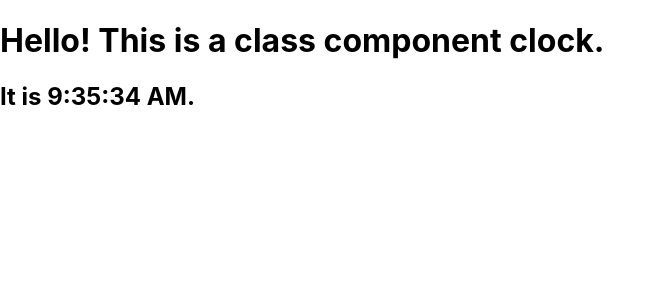
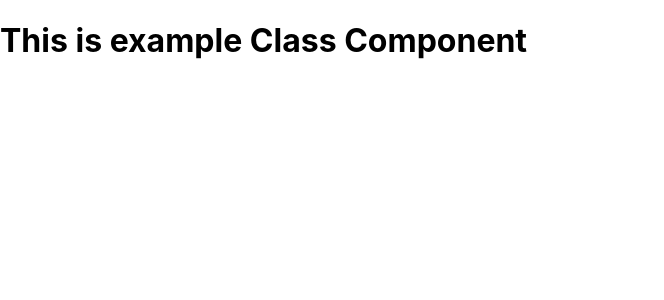
Before and after one commit to bdviett/reactJS, a React (Create React App) app: page / in a window 1280 px wide. Shown: the top 300 px of the page, without its empty margins (0-664 px from the left). Built offline with nearby package versions, Linux system fonts and the light colour scheme.

Commit message:
class Component

```diff
--- a/src/App.js
+++ b/src/App.js
@@ -1,34 +1,11 @@
 import React, {Component} from 'react';
 import logo from './logo.svg';
 import './App.css';
-import StudentName from "./components/Student/StudentName";
-import List from "./components/Student/List";
+import ClassComponent from "./components/ClassComponent";
 class App extends Component{
-    constructor(props) {
-        super(props)
-        this.state = { date: new Date() }
-    }
-
-    componentDidMount() {
-        this.time = setInterval(() => {
-            this.changeTime()
-        }, 1000)
-    }
-
-    componentWillUnmount() {
-        clearInterval(this.time)
-    }
-
-    changeTime() {
-        this.setState({ date: new Date() })
-    }
-
     render() {
         return (
-            <div className="clock">
-                <h1>Hello! This is a class component clock.</h1>
-                <h2>It is {this.state.date.toLocaleTimeString()}.</h2>
-            </div>
+            <ClassComponent />
         )
     }
 }
--- /dev/null
+++ b/src/components/ClassComponent.js
@@ -0,0 +1,13 @@
+import React, {Component} from "react";
+
+class ClassComponent extends Component {
+    render() {
+        return (
+            <div>
+                <h1>This is example Class Component</h1>
+            </div>
+        );
+    }
+}
+
+export default ClassComponent;
--- a/src/components/Props.js
+++ b/src/components/Props.js
@@ -2,8 +2,10 @@ import React, {Component} from "react";
 
 class Props extends Component {
     render() {
-        element,
-        return <h1>Hello {this.props.name}</h1>
+        return (
+            element,
+            <h1>Hello {this.props.name}</h1>
+        );
     }
 }
 
```
Also changed, not shown: src/components/FunctionComponent.js (added).
